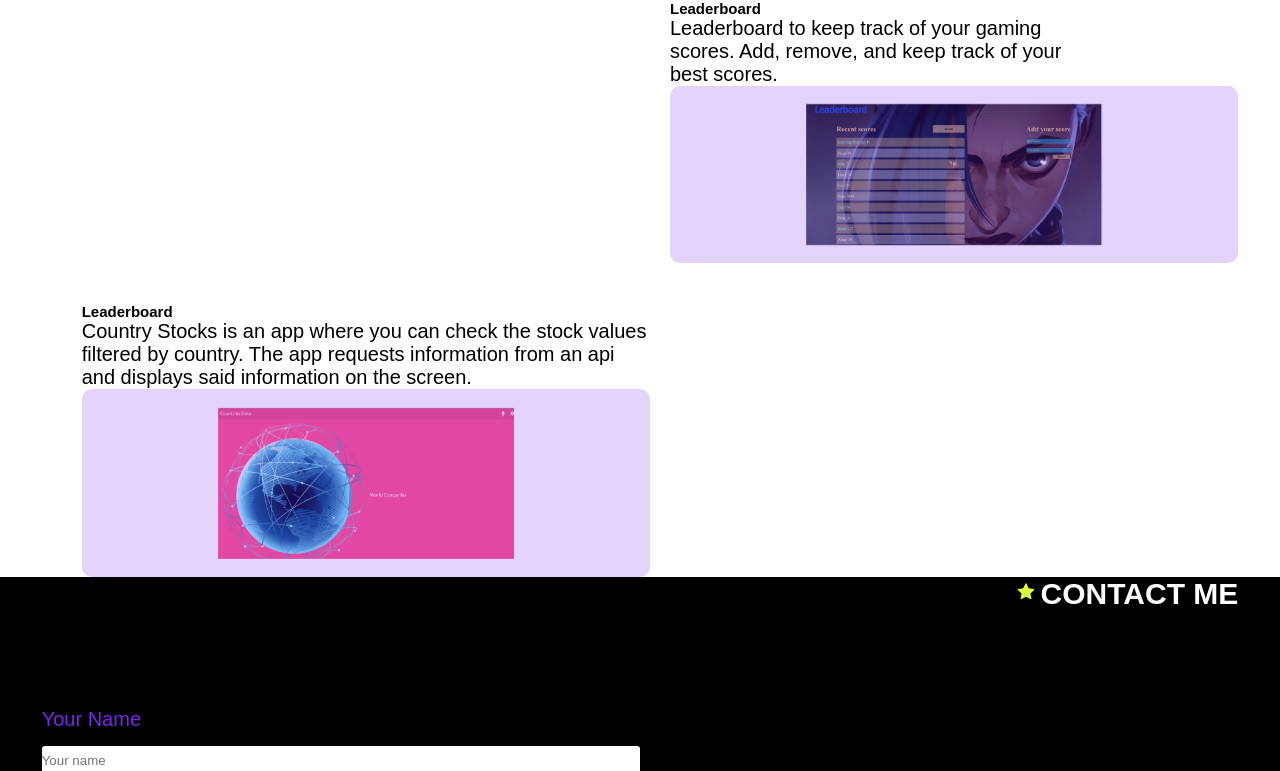
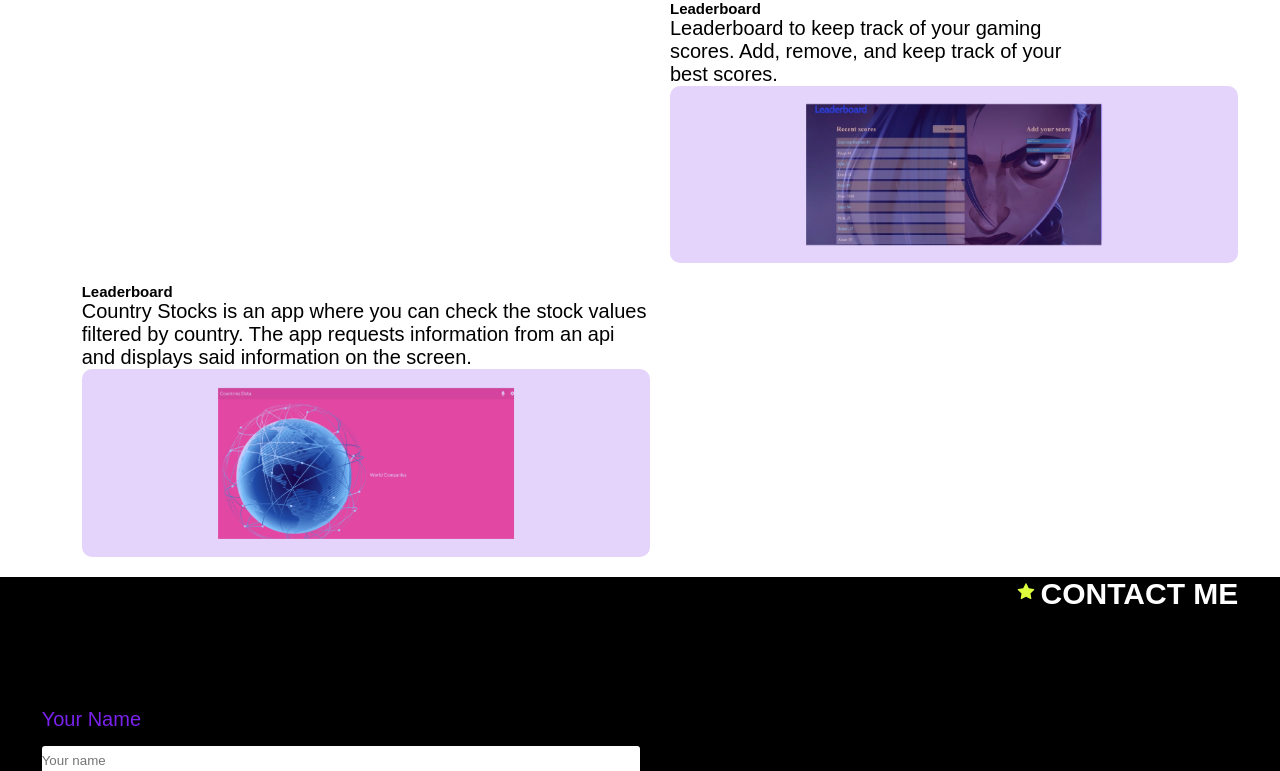
Before and after one commit to erickhansx/portfolio-nv, a React (Create React App) app: page / in a window 1280 px wide. Shown: the part 1884-2655 px from the top of the page. Built offline with nearby package versions, Linux system fonts and the light colour scheme; a web font is replaced by a local one.

Commit message:
Update margin project

```diff
--- a/src/components/Projects/Projects.scss
+++ b/src/components/Projects/Projects.scss
@@ -31,7 +31,7 @@
   display: flex;
   flex-direction: column;
   grid-area: bottom;
-  margin-bottom: 2rem;
+
   overflow: hidden;
   @media only screen and (min-width: 768px) {
     & .works-text {
@@ -49,6 +49,7 @@
   flex-direction: column;
   grid-area: last;
   overflow: hidden;
+  margin-bottom: 2rem;
   @media only screen and (min-width: 768px) {
     // flex-direction: row-reverse;
     // align-items: flex-end;
```
